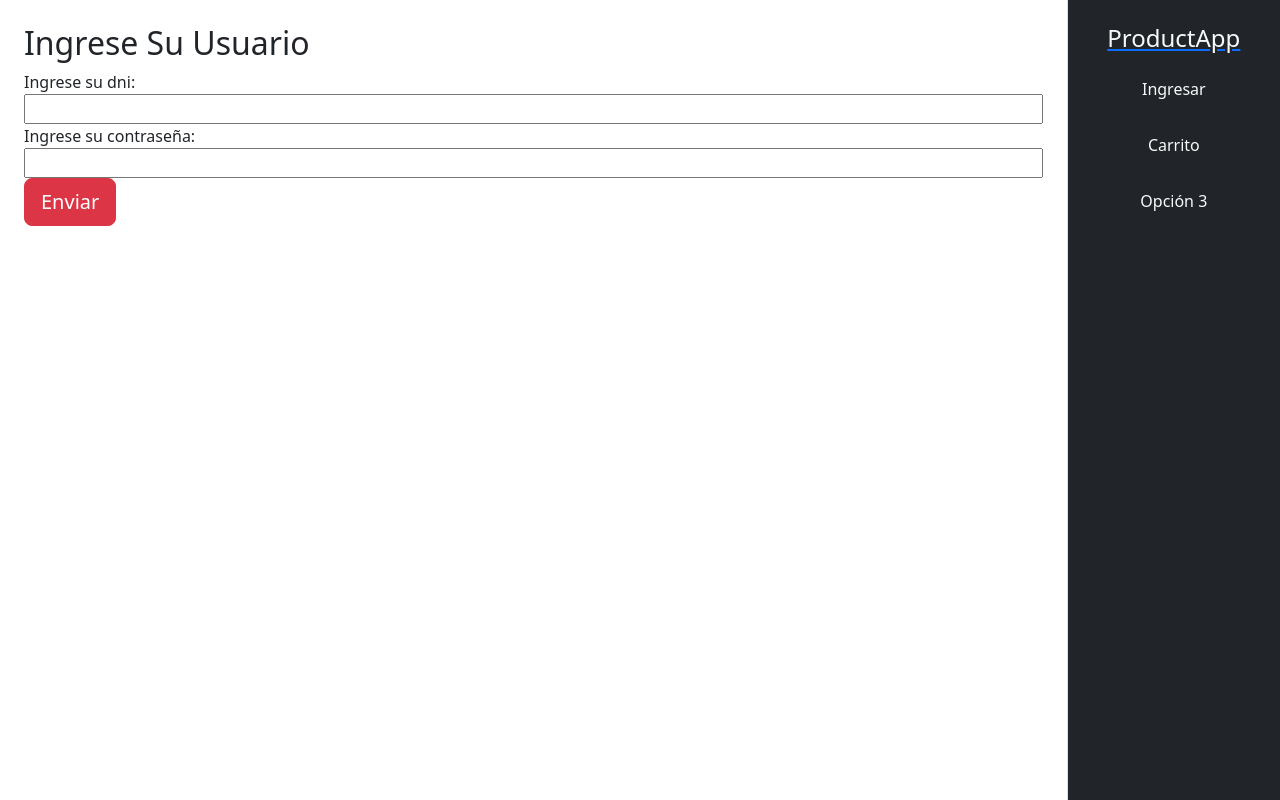
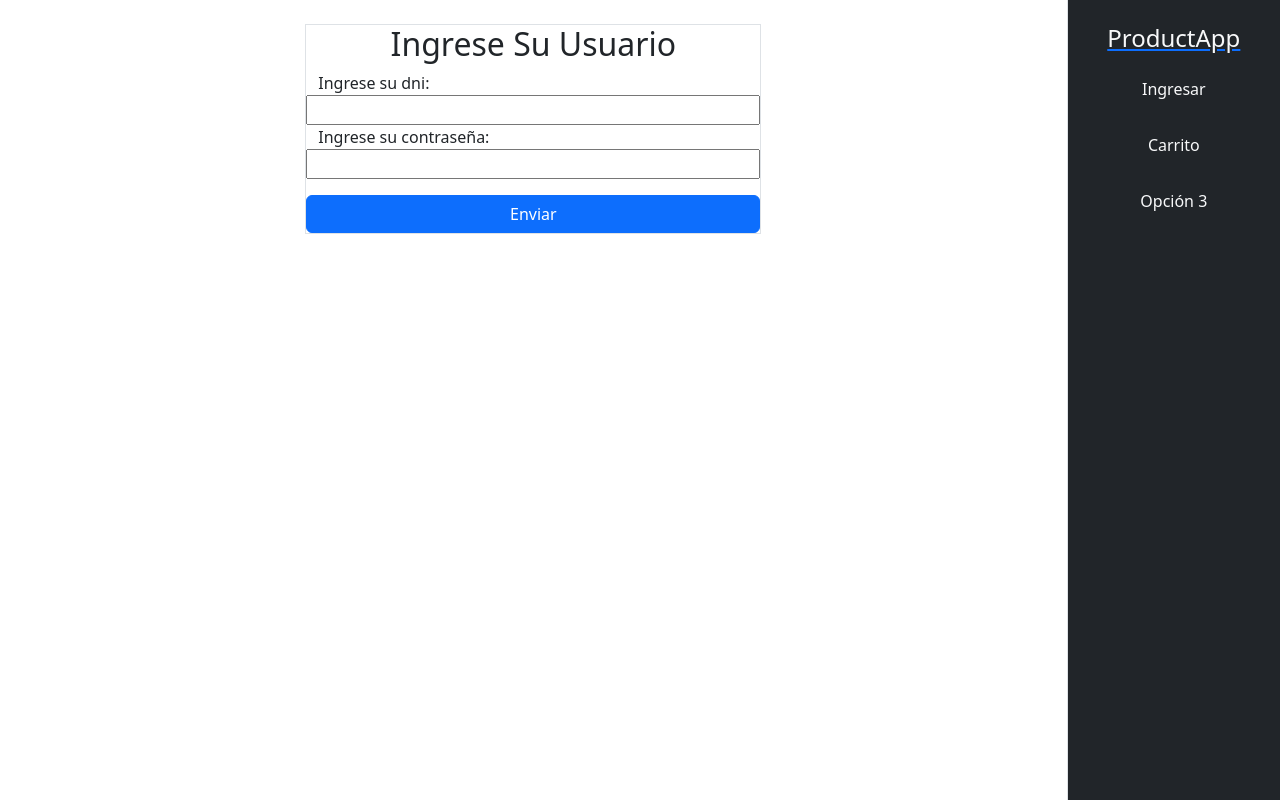
Before and after one commit to FernandezJoaquinDev/StoreApp, a React (Vite) app in the folder frontend/: page /login in a window 1280 px wide. Built offline with nearby package versions, Linux system fonts and the light colour scheme; no server answers.

Commit message:
Correccion del error en el login que no permitia ejecutar la funcionalidad, modificacion del layout de login (incompleta), funcionalidad de login y verificacion de usuario con token completada

```diff
--- a/frontend/src/App.jsx
+++ b/frontend/src/App.jsx
@@ -7,7 +7,7 @@ import Home from "./pages/Home";
 import Menu from "./components/Menu";
 import Error404 from "./pages/Error404";
 import traerProductos from "./helpers/productUtilities";
-import Carrito from "./pages/Carrito";
+import Carrito from "./pages/carrito";
 
 function App() {
   const [data, setData] = useState(null);
@@ -15,6 +15,7 @@ function App() {
   const [listaProductos, setListaProductos] = useState([]);
   const logeado = () => {
     setLoged(true);
+    console.log(data);
   };
 
   const [carrito, setCarrito] = useState([]);
@@ -30,6 +31,7 @@ function App() {
     const { productos } = await resp.json();
     setListaProductos(productos);
   };
+
   const guardarDatos = (datos) => {
     setData(datos);
   };
--- a/frontend/src/components/Menu.jsx
+++ b/frontend/src/components/Menu.jsx
@@ -3,7 +3,7 @@ import { Link } from "react-router-dom";
 
 function Menu() {
   return (
-    <div className="col-2 bg-dark border-start d-flex flex-column p-2 text-center">
+    <div className="col-2 bg-dark border-start d-flex flex-column p-2 text-center min-vh-100">
       <Link to={"/"}>
         <h4 className="text-light my-3">ProductApp</h4>
       </Link>
--- a/frontend/src/helpers/loginConnection.js
+++ b/frontend/src/helpers/loginConnection.js
@@ -1,11 +1,11 @@
-const url = "http://localhost:5000";
+const url = "http://localhost:5000/login";
 
 export const loginAuth = async (datos) => {
   try {
     const resp = await fetch(url, {
       method: "POST",
       body: JSON.stringify(datos),
-      headers: { "content-type": "application/json charset=UTF-8" },
+      headers: { "content-type": "application/json; charset=UTF-8" },
     });
     const data = await resp.json();
     return data;
--- a/frontend/src/pages/Login.jsx
+++ b/frontend/src/pages/Login.jsx
@@ -3,10 +3,14 @@ import "../css/login.css";
 import { loginAuth } from "../helpers/loginConnection";
 
 function Login({ logeado, guardarDatos }) {
+  const [datosPrueba, setDatosPrueba] = useState({
+    dni: 0,
+    password: 0,
+  });
   const [dni, setDni] = useState("");
   const [password, setPassword] = useState("");
 
-  const handleLogin = async () => {
+  const handleLogin = async (e) => {
     e.preventDefault();
     const datos = {
       dni: dni,
@@ -14,9 +18,11 @@ function Login({ logeado, guardarDatos }) {
     };
     const resp = await loginAuth(datos);
     if (resp?.token) {
+      console.log(resp);
       localStorage.setItem("token", resp.token);
       guardarDatos(resp.usuario);
       logeado();
+      alert(resp.msg);
     } else {
       return { msg: "Error en el login" };
     }
@@ -24,33 +30,44 @@ function Login({ logeado, guardarDatos }) {
 
   return (
     <>
+      <div className="d-flex justify-content-center align-items-center">
         <div className="login">
-        <div className="flex-colum">
+          <div className="border flex-column container">
+            <div className="row">
+              <div className="text-center">
                 <h2>Ingrese Su Usuario</h2>
-
+              </div>
+            </div>
+            <div className="row">
               <label htmlFor="dni">Ingrese su dni: </label>
               <input
-            type="text"
-            className="input-group"
+                type="number"
+                className="input-group text-center"
                 id="dni"
                 onChange={(e) => setDni(e.target.value)}
                 value={dni}
               />
-
+            </div>
+            <div className="row">
               <label htmlFor="password">Ingrese su contraseña: </label>
               <input
-            type="text"
-            className="input-group"
+                type="number"
+                className="input-group text-center"
                 id="password"
-            onChange={(e) => cambioPassword(e.target.value)}
+                onChange={(e) => setPassword(e.target.value)}
                 value={password}
               />
+            </div>
+
+            <div className="row mt-3">
               <input
                 type="button"
                 value="Enviar"
-            className="btn btn-lg btn-danger"
+                className="btn btn-primary"
                 onClick={handleLogin}
               />
+            </div>
+          </div>
         </div>
       </div>
     </>
```
Also changed, not shown: frontend/src/css/login.css (+10 -0 lines), 1 other file (tests, documents, lock files or other folders). Lines whose indentation alone changed are shown as unchanged.
